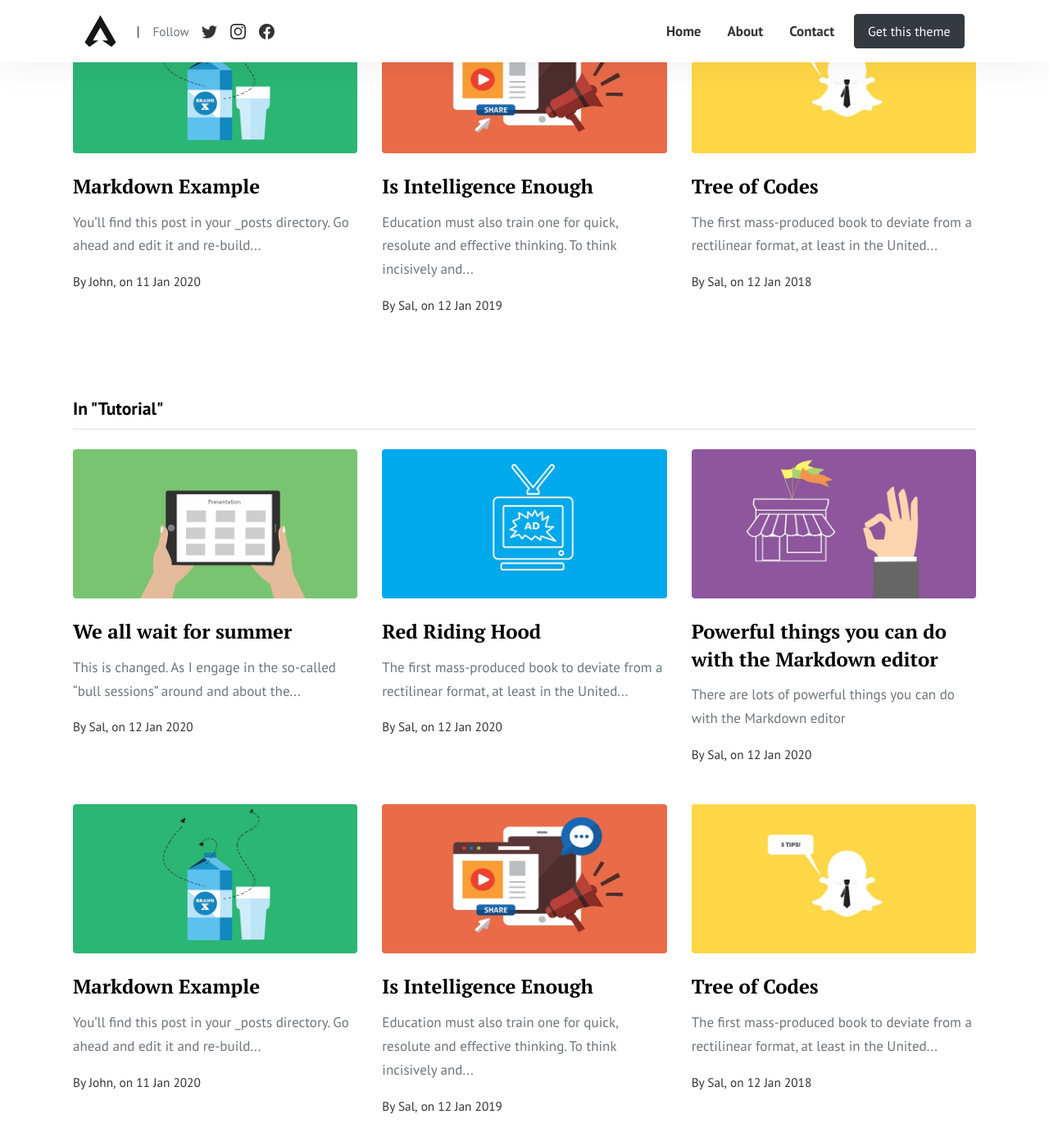
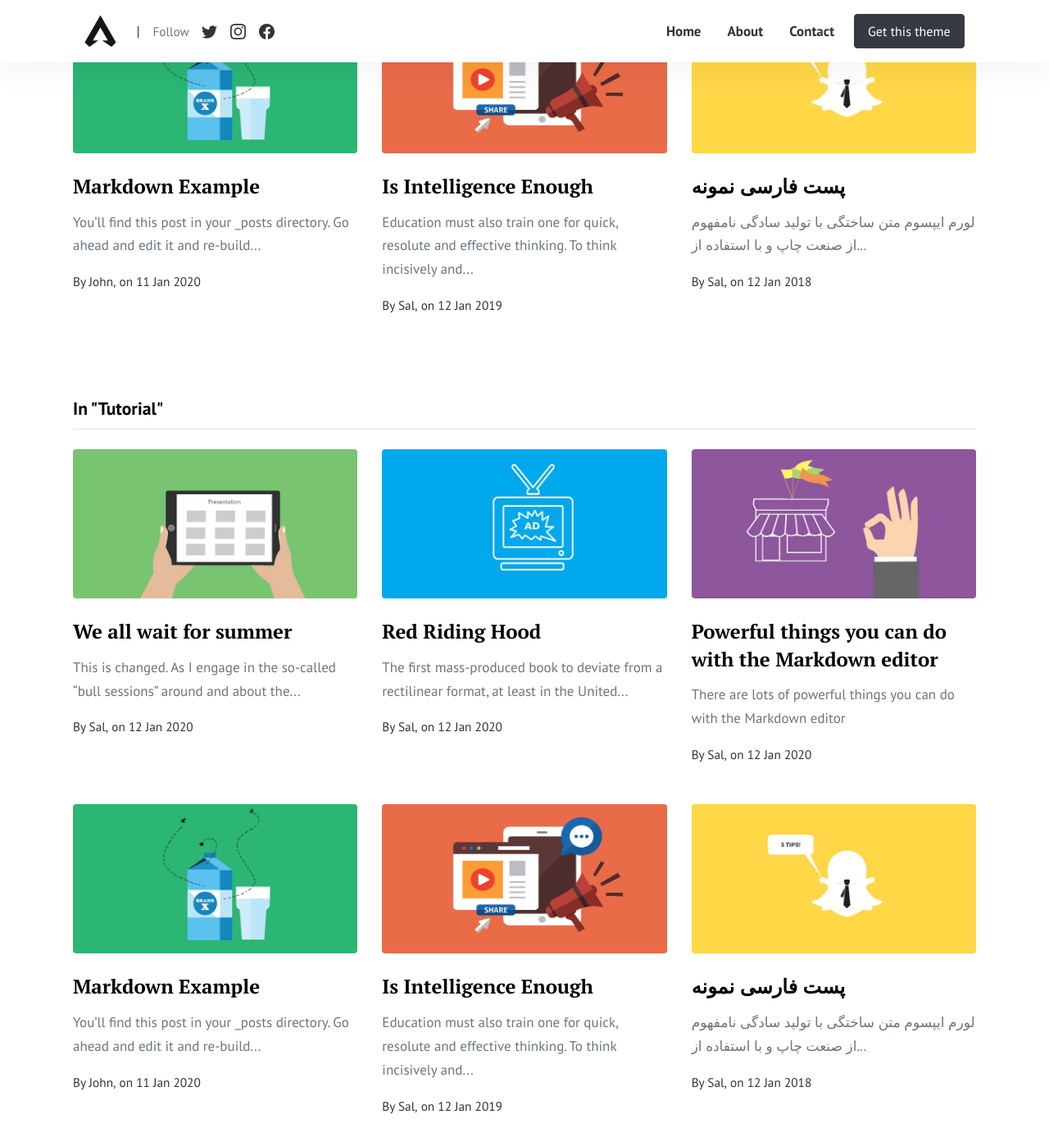
Before and after one commit to mimsadAlef/mimsadAlef.github.io, a Jekyll site: the page built from pages/categories.html, in a window 1280 px wide and 1400 px high, scrolled down 659 px. Shown: the whole window at 82% size. Built offline with Jekyll 4.4.1, drawn with Linux system fonts in a browser that asks for light colours; part of the change alters nothing that is shown.

Commit message:
Update 2018-01-12-tree-of-codes.md

```diff
--- a/_posts/2018-01-12-tree-of-codes.md
+++ b/_posts/2018-01-12-tree-of-codes.md
@@ -1,17 +1,8 @@
 ---
 layout: post
-title:  "Tree of Codes"
+title:  "پست فارسی نمونه"
 author: sal
 categories: [ Jekyll, tutorial ]
 image: assets/images/2.jpg
 ---
-The first mass-produced book to deviate from a rectilinear format, at least in the United States, is thought to be this 1863 edition of Red Riding Hood, cut into the shape of the protagonist herself with the troublesome wolf curled at her feet. Produced by the Boston-based publisher Louis Prang, this is the first in their “Doll Series”, a set of five “die-cut” books, known also as shape books — the other titles being Robinson Crusoe, Goody Two-Shoes (also written by Red Riding Hood author Lydia Very), Cinderella, and King Winter.
-
-As for this particular rendition of Charles Perrault’s classic tale, the text and design is by Lydia Very (1823-1901), sister of Transcendentalist poet Jones Very. The gruesome ending of the original — which sees Little Red Riding Hood being gobbled up as well as her grandmother — is avoided here, the gore giving way to the less bloody aims of the morality tale, and the lesson that one should not disobey one’s mother.
-
-> It would seem the claim could also extend to die cut books in general, as we can’t find anything sooner, but do let us know in the comments if you have further light to shed on this! Such books are, of course, still popular in children’s publishing today, though the die cutting is not now limited to mere outlines, as evidenced in a beautiful 2014 version of the same Little Red Riding Hood story.
-
-
-An 1868 Prang catalogue would later claim that such “books in the shape of a regular paper Doll… originated with us”.
-
-The die cut has also been employed in the non-juvenile sphere as well, a recent example being Jonathan Safran Foer’s ambitious Tree of Codes.
+لورم ایپسوم متن ساختگی با تولید سادگی نامفهوم از صنعت چاپ و با استفاده از طراحان گرافیک است. چاپگرها و متون بلکه روزنامه و مجله در ستون و سطرآنچنان که لازم است و برای شرایط فعلی تکنولوژی مورد نیاز و کاربردهای متنوع با هدف بهبود ابزارهای کاربردی می باشد. کتابهای زیادی در شصت و سه درصد گذشته، حال و آینده شناخت فراوان جامعه و متخصصان را می طلبد تا با نرم افزارها شناخت بیشتری را برای طراحان رایانه ای علی الخصوص طراحان خلاقی و فرهنگ پیشرو در زبان فارسی ایجاد کرد. در این صورت می توان امید داشت که تمام و دشواری موجود در ارائه راهکارها و شرایط سخت تایپ به پایان رسد وزمان مورد نیاز شامل حروفچینی دستاوردهای اصلی و جوابگوی سوالات پیوسته اهل دنیای موجود طراحی اساسا مورد استفاده قرار گیرد.
```
